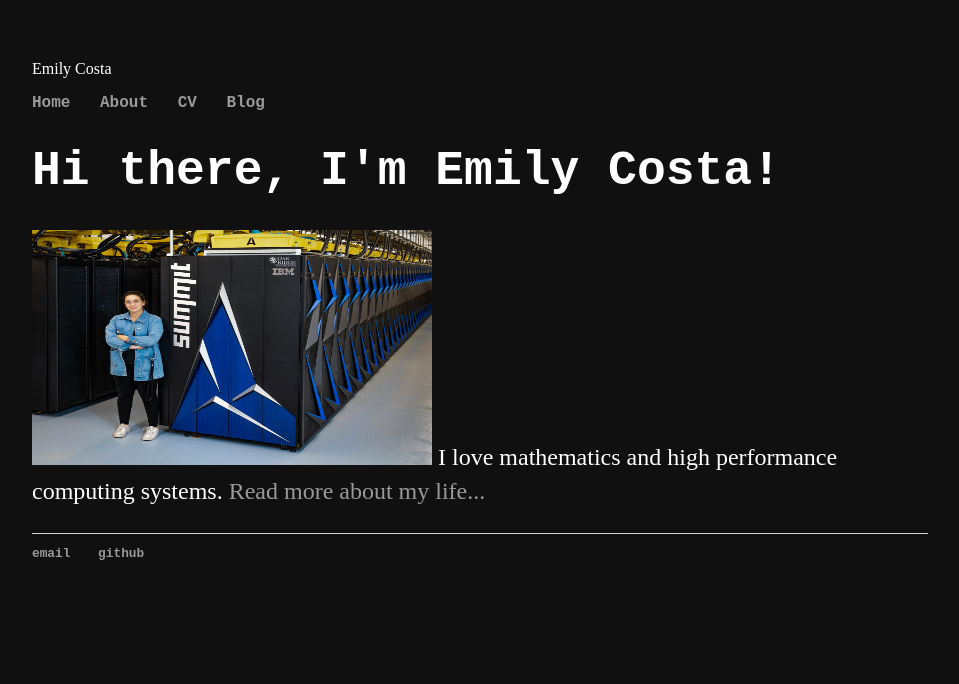
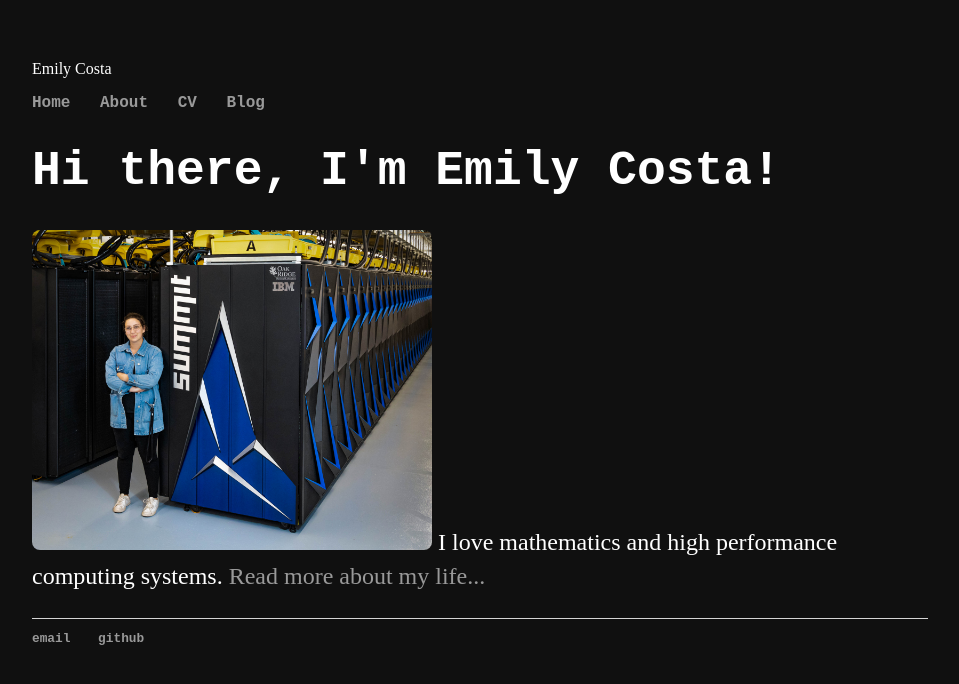
Before and after one commit to emilyjcosta5/emilyjcosta5.github.io, a Jekyll site: the page built from index.html, in a window 1280 px wide. Shown: the top 684 px of the page, without its empty margins (160-1119 px from the left). Built offline with Jekyll 4.4.1, drawn with Linux system fonts in a browser that asks for light colours.

Commit message:
Update main.css
made image css

```diff
--- a/css/main.css
+++ b/css/main.css
@@ -32,6 +32,11 @@ p {
     color: #333;
     color: #ffffff;
 }
+img {
+  border-radius: 8px;
+  max-width: 600px;
+  height: auto;
+}
 footer {
     border-top: 1px solid #d5d5d5;
     font-size: .8em;
```
